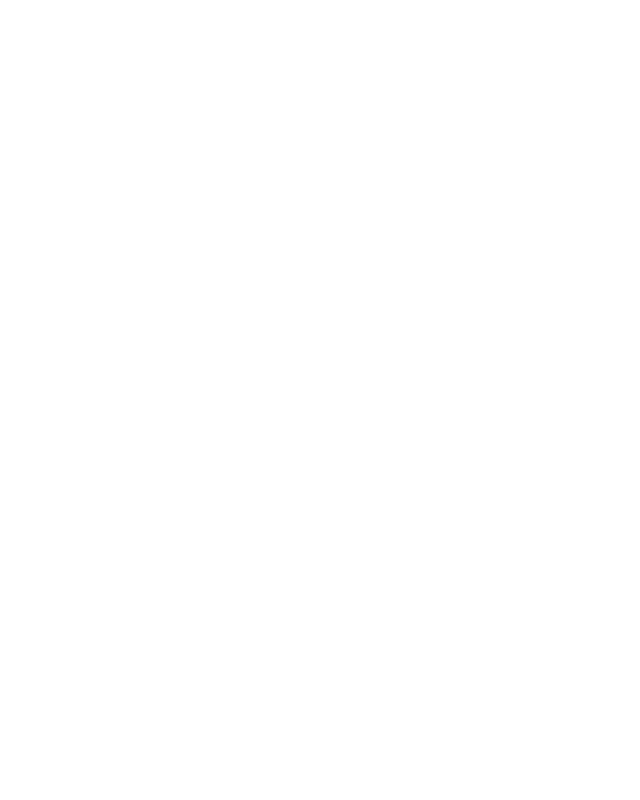
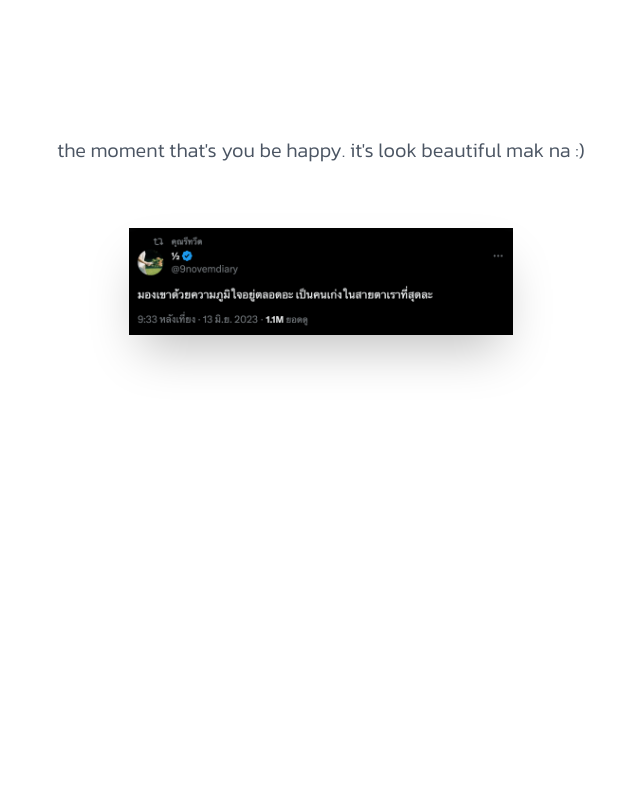
Before and after one commit to aofattaporn/project-happ-to-you, a Next.js app: page /myWish in a window 1280 px wide. Before the commit this address had no page. Shown: the part 980-1780 px from the top of the page, without its empty margins (319-959 px from the left). Before the commit the page ends 896 px from the top, so only its background shows below. Built offline with nearby package versions, Linux system fonts and the light colour scheme; no server answers; the database is empty.

Commit message:
extract all type

```diff
--- a/app/components/game/ListWish.tsx
+++ b/app/components/game/ListWish.tsx
@@ -1,25 +1,27 @@
-import { YourWhish } from "./GameWish";
+import { YourWish } from "@/app/types/myWishTypes";
 
 type ListWishProps = {
-  listWish: YourWhish[];
+  listWish: YourWish[];
 };
+
+import { Kanit } from "next/font/google";
+
+export const kanit_300 = Kanit({ subsets: ["latin", "thai"], weight: ["300"] });
 const ListWish = ({ listWish }: ListWishProps) => {
   return (
-    <div>
+    <div className={kanit_300.className}>
       {listWish.map((element, index) => {
         return (
           <div
-            key={element.date + "-" + index}
+            key={`key-${element.date}-${index}`}
             className=" mt-10 bg-white p-2 md:p-4 shadow-2xl rounded-lg grid grid-cols-12 gap-1"
           >
             <p className="col-span-2 p-2 rounded-lg bg-pink-100 ">
               {index + 1}
             </p>
             <h1 className="col-span-6 md:col-span-3 p-2 ">{element.wish}</h1>
-            {status ? (
-              <h1 className="col-span-4 p-2 text-green-400">
-                <span>status : </span>success
-              </h1>
+            {element.status ? (
+              <h1 className="col-span-4 p-2 text-green-400">success</h1>
             ) : (
               <h1 className="col-span-4 p-2 text-blue-400">pending</h1>
             )}
--- a/app/components/twitter/TwitterWish.tsx
+++ b/app/components/twitter/TwitterWish.tsx
@@ -1,10 +1,15 @@
 "use client";
+
+import { kanit_latin_300 } from "@/app/types/fontsTypes";
 
 const TwitterWish = () => {
   return (
+    <div className={kanit_latin_300.className}>
       <div className="my-96 px-16 h-96 text-center flex-col justify-center">
-      <div className="text-xl text-gray-600">
-        <h1>the moment that's you be happy. it's look beautiful mak na :) </h1>
+        <div className="text-xl text-gray-600 ka">
+          <h1>
+            the moment that's you be happy. it's look beautiful mak na :){" "}
+          </h1>
         </div>
 
         <div className="flex justify-center my-16">
@@ -12,6 +17,7 @@ const TwitterWish = () => {
         </div>
         <div className=" h-96"></div>
       </div>
+    </div>
   );
 };
 
--- a/app/components/wish/MyWish.tsx
+++ b/app/components/wish/MyWish.tsx
@@ -1,8 +1,10 @@
 "use client";
+
+import { kanit_latin_200 } from "@/app/types/fontsTypes";
 
 const MyWish = () => {
   return (
-    <>
+    <div className={kanit_latin_200.className}>
       <div className="h-96"></div>
       <div className="text-center p-5 md:p-40 bg-pink-200 py-40">
         <h1>
@@ -17,7 +19,7 @@ const MyWish = () => {
         </h1>
       </div>
       <div className="h-96"></div>
-    </>
+    </div>
   );
 };
 
--- a/app/myWhish/page.tsx
+++ b/app/myWish/page.tsx
@@ -5,7 +5,7 @@ import MyWish from "../components/wish/MyWish";
 import GameWish from "../components/game/GameWish";
 import Image from "next/image";
 
-const MyWhishPage = () => {
+const MyWishPage = () => {
   return (
     <>
       <GelleryPhoto />
@@ -30,4 +30,4 @@ const MyWhishPage = () => {
   );
 };
 
-export default MyWhishPage;
+export default MyWishPage;
--- a/app/page.tsx
+++ b/app/page.tsx
@@ -39,7 +39,7 @@ export default async function Home() {
             </div>
           </div>
           <div className="mt-12">
-            <Link href={"/myWhish"}>
+            <Link href={"/myWish"}>
               <button className="bg-blue-500 hover:bg-blue-700 text-white font-bold py-2 px-4 rounded-full">
                 click to next page
               </button>
--- /dev/null
+++ b/app/types/fontsTypes.ts
@@ -0,0 +1,12 @@
+import { Kanit } from "next/font/google";
+
+export const kanit_latin_300 = Kanit({
+  subsets: ["latin", "thai"],
+  weight: ["300"],
+});
+
+export const kanit_latin_200 = Kanit({
+  subsets: ["latin", "thai"],
+  style: ["normal"],
+  weight: ["200"],
+});
```
Lines whose indentation alone changed are shown as unchanged.
